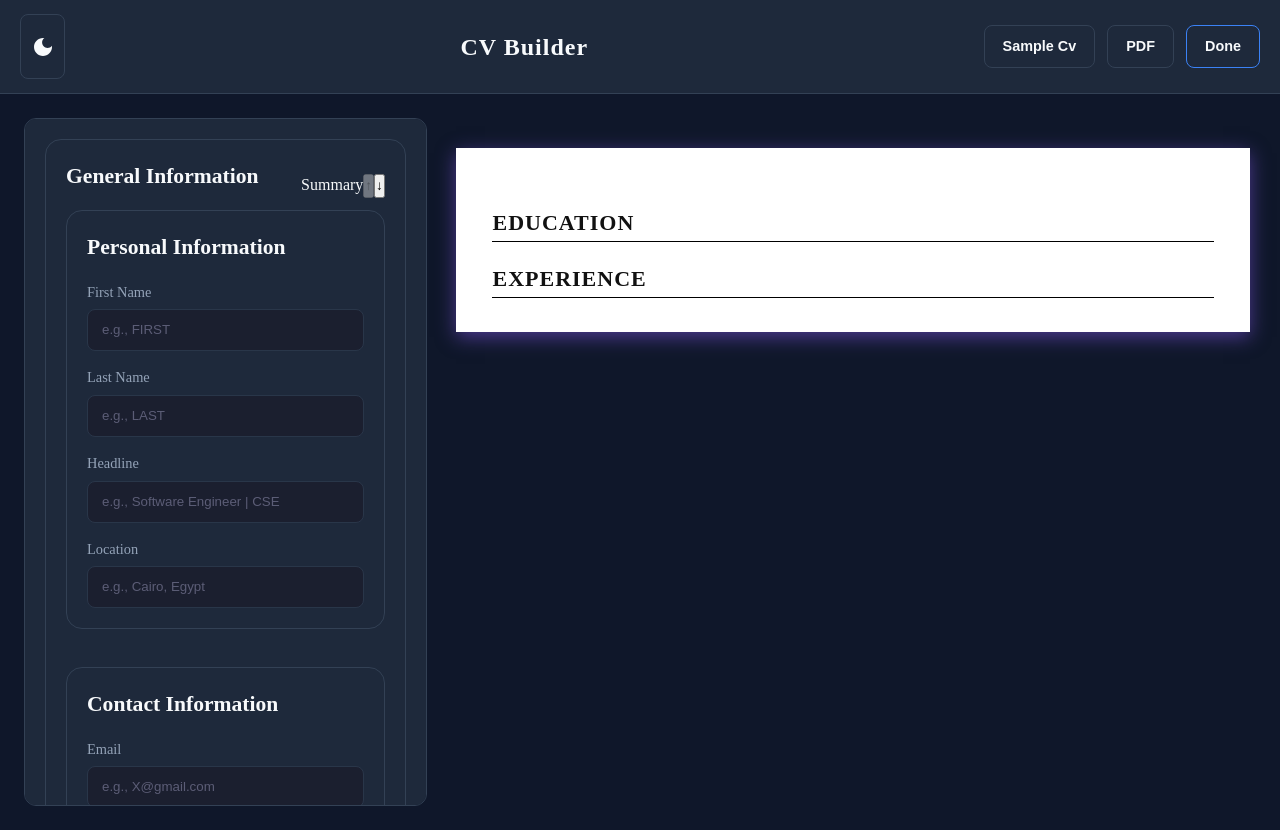
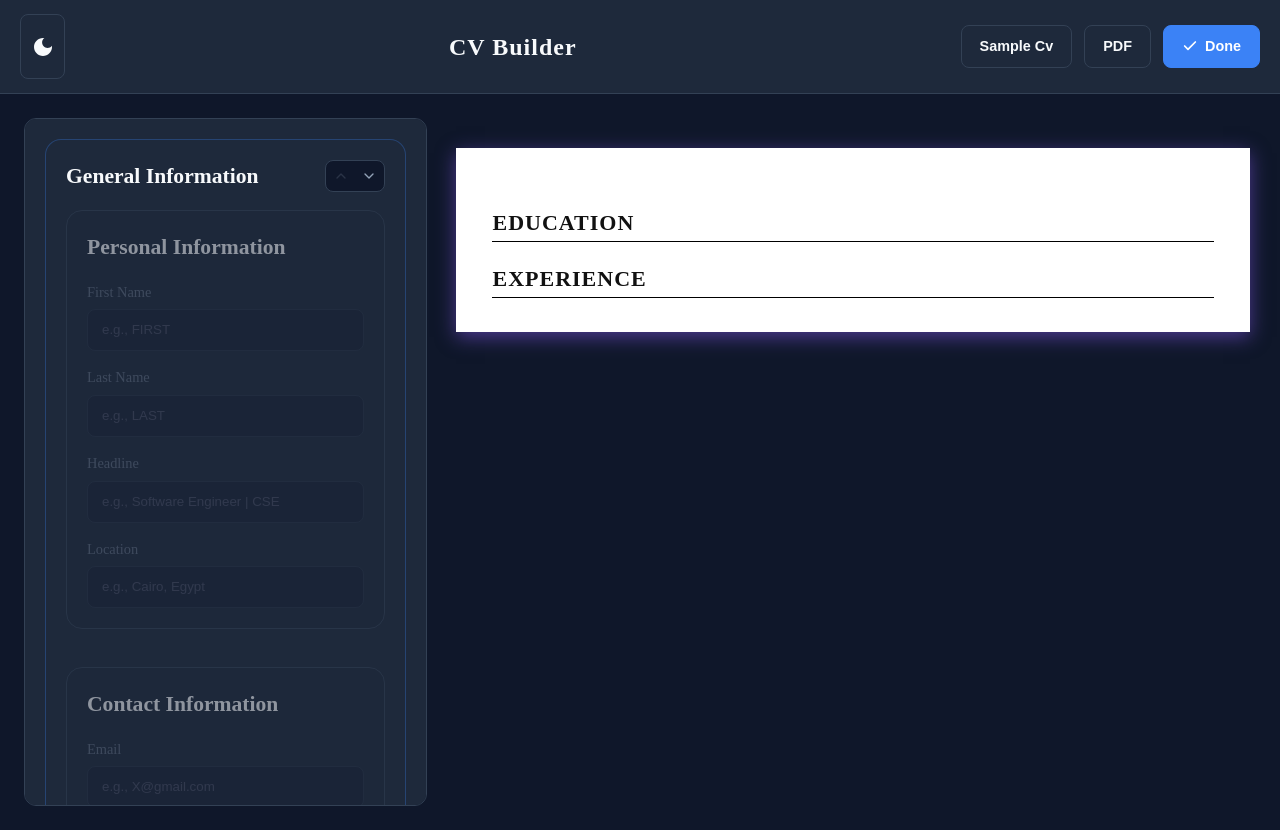
Before and after one commit to amrkhaled104/CV-Builder, a React (Vite) app: page / in a window 1280 px wide. Both pictures are taken after a click on the button "Edit Order". Built offline with nearby package versions, Linux system fonts and the light colour scheme.

Commit message:
style(sections): redesign reorder controls and freeze states

```diff
--- a/src/App.tsx
+++ b/src/App.tsx
@@ -39,8 +39,7 @@ type Project = {
 
 function App() {
   const cvRef = useRef(null);
-  const { sectionOrder, isReordering, toggleReordering, moveUp, moveDown } =
-    useSectionOrder();
+  const { sectionOrder, isReordering, toggleReordering, moveUp, moveDown } = useSectionOrder();
   const [generalInfo, setGeneralInfo] = useState({
     firstName: "",
     lastName: "",
--- a/src/Common.css
+++ b/src/Common.css
@@ -24,13 +24,25 @@
 
 .FormBox input:disabled,
 .FormBox textarea:disabled,
-.FormBox select:disabled {
-  opacity: 0.55;
-  background: #1a1726;
+.FormBox select:disabled,
+.skill-item input:disabled {
+  opacity: 0.65;
+  background: var(--bg-primary);
   color: var(--text-secondary);
+  border-color: var(--border-color);
   cursor: not-allowed;
 }
 
 .FormBox input[type="date"]:disabled::-webkit-calendar-picker-indicator {
-  opacity: 0.35;
+  opacity: 0.25;
+  cursor: not-allowed;
 }
+
+fieldset:disabled .btn,
+.btn:disabled {
+  opacity: 0.45;
+  cursor: not-allowed !important;
+  pointer-events: none;
+  transform: none !important;
+  box-shadow: none !important;
+}
--- a/src/components/layout/HeaderBar/HeaderBar.css
+++ b/src/components/layout/HeaderBar/HeaderBar.css
@@ -55,9 +55,50 @@
   border-color: transparent;
 }
 
+.reorderSections {
+  display: inline-flex;
+  align-items: center;
+  gap: 7px;
+  background-color: transparent;
+  color: var(--text-secondary);
+  border: 1px solid var(--border-color);
+  border-radius: var(--radius-sm);
+  padding: 8px 14px;
+  font-size: 0.88rem;
+  font-weight: 500;
+  cursor: pointer;
+  transition: all 0.15s ease;
+}
+
+.reorderSections:hover {
+  border-color: var(--text-secondary);
+  color: var(--text-primary);
+  background-color: rgba(255, 255, 255, 0.04);
+}
+
+.light-theme .reorderSections:hover {
+  background-color: rgba(0, 0, 0, 0.04);
+}
+
+.reorderSections:active {
+  transform: scale(0.97);
+}
+
 .reorderSections.active {
+  background: var(--primary-color);
+  color: #ffffff;
   border-color: var(--primary-color);
-  color: var(--text-primary);
+  font-weight: 600;
+}
+
+.reorderSections.active:hover {
+  background: var(--primary-hover);
+  border-color: var(--primary-hover);
+  color: #ffffff;
+}
+
+.reorder-btn-icon {
+  flex-shrink: 0;
 }
 
 .pdfDownload:hover,
--- a/src/components/layout/HeaderBar/HeaderBar.jsx
+++ b/src/components/layout/HeaderBar/HeaderBar.jsx
@@ -43,8 +43,47 @@ export default function HeaderBar({
         <button
           className={`reorderSections${isReordering ? " active" : ""}`}
           onClick={onToggleReordering}
+          aria-pressed={isReordering}
+          title={isReordering ? "Done reordering sections" : "Reorder CV sections"}
         >
-          {isReordering ? "Done" : "Edit Order"}
+          {isReordering ? (
+            <>
+              <svg
+                className="reorder-btn-icon"
+                viewBox="0 0 24 24"
+                width="16"
+                height="16"
+                fill="none"
+                stroke="currentColor"
+                strokeWidth="2.6"
+                strokeLinecap="round"
+                strokeLinejoin="round"
+                aria-hidden="true"
+              >
+                <polyline points="20 6 9 17 4 12" />
+              </svg>
+              <span>Done</span>
+            </>
+          ) : (
+            <>
+              <svg
+                className="reorder-btn-icon"
+                viewBox="0 0 24 24"
+                width="16"
+                height="16"
+                fill="none"
+                stroke="currentColor"
+                strokeWidth="2.2"
+                strokeLinecap="round"
+                strokeLinejoin="round"
+                aria-hidden="true"
+              >
+                <path d="M7 15l5 5 5-5" />
+                <path d="M7 9l5-5 5 5" />
+              </svg>
+              <span>Edit Order</span>
+            </>
+          )}
         </button>
       </div>
     </div>
--- /dev/null
+++ b/src/components/layout/SectionOrderControls.css
@@ -0,0 +1,66 @@
+/* ========================================
+   SECTION ORDER CONTROLS (Sleek & Minimal)
+======================================== */
+
+.section-order-controls {
+  display: inline-flex;
+  align-items: center;
+  gap: 2px;
+  background: var(--bg-primary);
+  border: 1px solid var(--border-color);
+  border-radius: var(--radius-sm);
+  padding: 2px;
+  animation: controlsFade 0.18s cubic-bezier(0.16, 1, 0.3, 1) both;
+}
+
+@keyframes controlsFade {
+  from {
+    opacity: 0;
+    transform: scale(0.95);
+  }
+  to {
+    opacity: 1;
+    transform: scale(1);
+  }
+}
+
+/* Ghost Arrow Buttons */
+.section-order-btn {
+  display: inline-flex;
+  align-items: center;
+  justify-content: center;
+  width: 26px;
+  height: 26px;
+  padding: 0;
+  border: none;
+  border-radius: 4px;
+  background: transparent;
+  color: var(--text-secondary);
+  cursor: pointer;
+  transition: background-color 0.15s ease, color 0.15s ease;
+}
+
+.section-order-btn:hover:not(:disabled) {
+  background: rgba(255, 255, 255, 0.08);
+  color: var(--text-primary);
+}
+
+.light-theme .section-order-btn:hover:not(:disabled) {
+  background: rgba(0, 0, 0, 0.06);
+  color: var(--text-primary);
+}
+
+.section-order-btn:active:not(:disabled) {
+  background: rgba(255, 255, 255, 0.14);
+}
+
+.light-theme .section-order-btn:active:not(:disabled) {
+  background: rgba(0, 0, 0, 0.1);
+}
+
+.section-order-btn:disabled {
+  opacity: 0.2;
+  cursor: not-allowed;
+  pointer-events: none;
+  color: var(--text-secondary);
+}
--- a/src/components/layout/SectionOrderControls.tsx
+++ b/src/components/layout/SectionOrderControls.tsx
@@ -1,4 +1,5 @@
 import type { SectionKey } from "../../hooks/useSectionOrder";
+import "./SectionOrderControls.css";
 
 type SectionOrderControlsProps = {
   sectionKey: SectionKey;
@@ -27,27 +28,58 @@ export default function SectionOrderControls({
 }: SectionOrderControlsProps) {
   if (!isVisible) return null;
 
+  const label = sectionLabels[sectionKey];
+
   return (
     <div
-      className="section-order-item"
-      aria-label={`Reorder ${sectionLabels[sectionKey]}`}
+      className="section-order-controls"
+      role="group"
+      aria-label={`Reorder ${label}`}
     >
-      <span>{sectionLabels[sectionKey]}</span>
       <button
         type="button"
-        aria-label={`Move ${sectionLabels[sectionKey]} up`}
+        className="section-order-btn"
+        aria-label={`Move ${label} up`}
+        title={`Move ${label} up`}
         disabled={isFirst}
         onClick={() => onMoveUp(sectionKey)}
       >
-        ↑
+        <svg
+          viewBox="0 0 24 24"
+          width="16"
+          height="16"
+          fill="none"
+          stroke="currentColor"
+          strokeWidth="2"
+          strokeLinecap="round"
+          strokeLinejoin="round"
+          aria-hidden="true"
+        >
+          <polyline points="18 15 12 9 6 15" />
+        </svg>
       </button>
+
       <button
         type="button"
-        aria-label={`Move ${sectionLabels[sectionKey]} down`}
+        className="section-order-btn"
+        aria-label={`Move ${label} down`}
+        title={`Move ${label} down`}
         disabled={isLast}
         onClick={() => onMoveDown(sectionKey)}
       >
-        ↓
+        <svg
+          viewBox="0 0 24 24"
+          width="16"
+          height="16"
+          fill="none"
+          stroke="currentColor"
+          strokeWidth="2"
+          strokeLinecap="round"
+          strokeLinejoin="round"
+          aria-hidden="true"
+        >
+          <polyline points="6 9 12 15 18 9" />
+        </svg>
       </button>
     </div>
   );
--- a/src/hooks/useSectionOrder.ts
+++ b/src/hooks/useSectionOrder.ts
@@ -16,8 +16,7 @@ const initialSectionOrder: SectionKey[] = [
 ];
 
 export function useSectionOrder() {
-  const [sectionOrder, setSectionOrder] =
-    useState<SectionKey[]>(initialSectionOrder);
+  const [sectionOrder, setSectionOrder] = useState<SectionKey[]>(initialSectionOrder);
   const [isReordering, setIsReordering] = useState(false);
 
   function toggleReordering() {
--- a/src/reusables/FormCard.css
+++ b/src/reusables/FormCard.css
@@ -4,13 +4,18 @@
   border-radius: var(--radius-lg);
   box-shadow: var(--shadow);
   padding: 20px;
+  transition: border-color var(--transition), opacity var(--transition);
+}
+
+.form-card.is-reordering {
+  border-color: rgba(59, 130, 246, 0.3);
 }
 
 .form-card-title {
   color: var(--text-primary);
-  margin-bottom: 18px;
   font-size: 1.35rem;
   font-weight: 700;
+  margin: 0;
 }
 
 .form-card-header {
@@ -18,9 +23,6 @@
   align-items: center;
   justify-content: space-between;
   gap: 12px;
-}
-
-.form-card-header .form-card-title {
   margin-bottom: 18px;
 }
 
@@ -29,13 +31,19 @@
   border: 0;
   padding: 0;
   margin: 0;
-}
-
-.form-card-content {
   flex-direction: column;
   gap: 18px;
   display: flex;
+  transition: opacity 0.2s ease;
 }
+
+.form-card-content:disabled {
+  opacity: 0.52;
+  cursor: not-allowed;
+  user-select: none;
+  pointer-events: none;
+}
+
 .form-card + .form-card {
   margin-top: 20px;
 }
--- a/src/reusables/FormCard.jsx
+++ b/src/reusables/FormCard.jsx
@@ -14,7 +14,9 @@ export default function FormCard({
   const sectionIndex = sectionKey ? sectionOrder.indexOf(sectionKey) : -1;
 
   return (
-    <section className={`form-card ${className}`}>
+    <section
+      className={`form-card ${className}${isReordering && sectionKey ? " is-reordering" : ""}`}
+    >
       {title && (
         <div className="form-card-header">
           <h2 className="form-card-title">{title}</h2>
```
